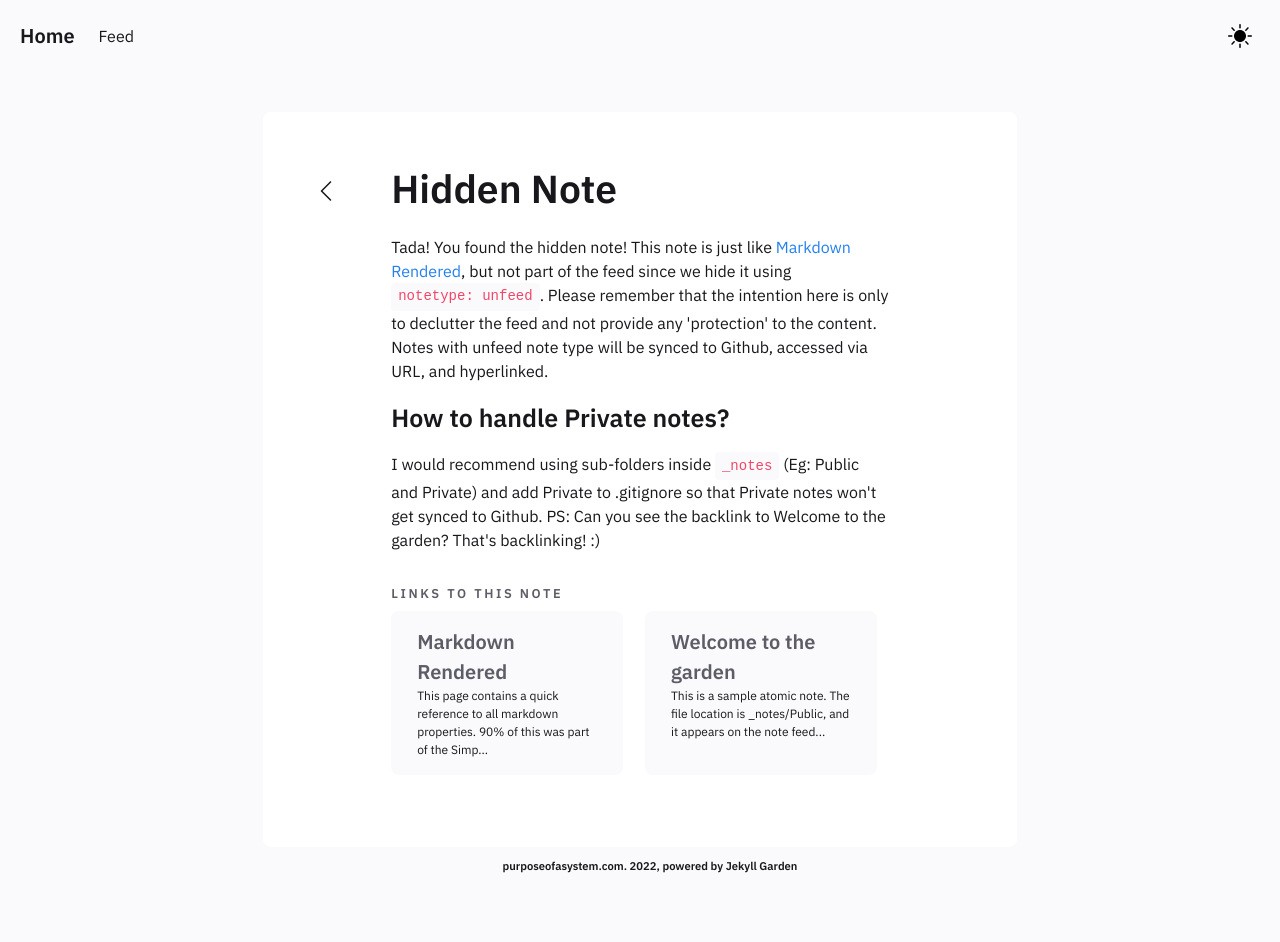
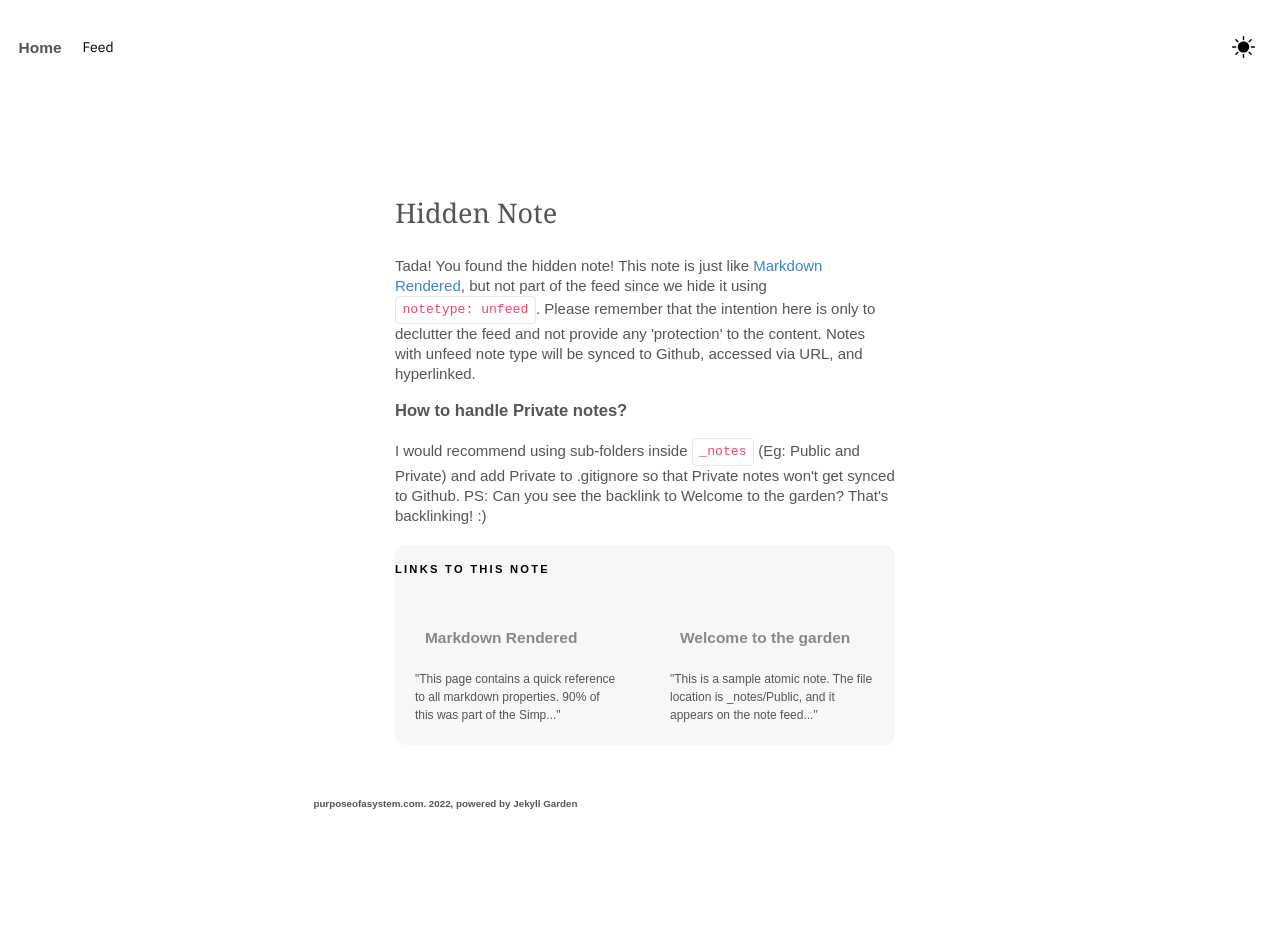
Before and after one commit to jonesethan883/jonesethan883.github.io, a Jekyll site: the page built from _notes/Public/Hidden Note.md, in a window 1280 px wide. Built offline with Jekyll 4.4.1, drawn with Linux system fonts in a browser that asks for light colours; after the commit the page ends 900 px from its top, so only the background shows below that.

Commit message:
Update style.css

```diff
--- a/assets/css/style.css
+++ b/assets/css/style.css
@@ -5,45 +5,33 @@ layout: Stylesheet
 @import "/assets/css/highlight.css";
 /* Containers: Body, Container, Box, Main, Header, Content */
 
-html, html[data-theme="light"] {
-    --bg-main: #FFFFFF;
-    --bg-sub: #FAFAFC;
-    --color-bis: #363636;
-    --text-main: #18181C;
-    --text-sub: #5D5D67;
-    --link: #2380ED;
-    --border: #E5E5E5;
-}
+:root {
+    --main-hue: 0;
+    --primary-bg-color: hsl(var(--main-hue), 0%, 100%);
+    --secondary-bg-color: hsl(var(--main-hue), 0%, 96.9%);
+    --ternary-bg-color: hsl(var(--main-hue), 0%, 91.4%);
+    --quaternary-bg-color: hsl(var(--main-hue), 0%, 93%);
+    --quinary-bg-color: hsl(var(--main-hue), 100%, 100%);
 
-html[data-theme="dark"] {
-    --bg-main: #18181C;
-    --bg-sub: #262626;
-    --color-bis: #E6E6E6;
-    --text-main: #FAFAFC;
-    --text-sub: #FFFFFF;
-    --link: #6D9EFF;
-    --border: #353535;
-}
+    --primary-border-color: hsl(var(--main-hue), 0%, 96.9%);
+    --secondary-border-color: hsl(var(--main-hue), 0%, 91.4%);
+    --ternary-border-color: hsl(var(--main-hue), 0%, 87.5%);
 
+    --primary-box-shadow-color: hsl(var(--main-hue), 0%, 86.7%);
+    --secondary-box-shadow-color: hsl(var(--main-hue), 0%, 81.2%);
 
-@media (prefers-color-scheme: dark) {
-    html, html[data-theme="dark"] {
-        --bg-main: #18181C;
-        --bg-sub: #262626;
-        --text-main: #FAFAFC;
-        --text-sub: #FFFFFF;
-        --link: #6D9EFF;
-        --border: #353535;
-    }
+    --primary-text-color: hsl(var(--main-hue), 0%, 33.3%);
+    --secondary-text-color: hsl(var(--main-hue), 0%, 53.3%);
+    --tertiary-text-color: hsl(var(--main-hue), 0%, 43.4%);
 
-    html[data-theme="light"] {
-	    --bg-main: #FFFFFF;
-        --bg-sub: #FAFAFC;
-        --text-main: #18181C;
-        --text-sub: #5D5D67;
-        --link: #2380ED;
-        --border: #E5E5E5;
-  }
+    --horizontal-rule-color: rgb(228, 227, 226);
+    --anchor-text-color: hsl(210, 52.8%, 51.0%);
+    --anchor-link-color: hsl(205, 12%, 70%);
+    --search-placeholder-color: hsl(var(--main-hue), 0%, 60.0%);
+    --searchbox-shadow-color:  hsl(204, 63.0%, 78.8%);
+    --heading-font-family: Georgia, serif;
+    --primary-font-family: sans-serif;
+    --secondary-font-family: sans-serif;
 }
 
 
@@ -75,7 +63,7 @@ body {
     border-left: 1px solid var(--primary-border-color);
     border-right: 1px solid var(--primary-border-color);
     border-bottom: 1px solid var(--primary-border-color);
-    width: 30%;
+    width: 60%;
     position: absolute;
     top: 0px;
 }
@@ -87,141 +75,58 @@ header {
 
 main {
     min-height: 300px;
+    margin-left: 20px;
+    padding-right: 10px;
 }
 
-.buttons.for-back-home:not(:last-child) {
-    margin-left: 0;
-    margin-bottom: 1rem;
-}
-
-.navbar-item.navbar-dark-mode__mobile {
-    flex-grow: 1;
-    justify-content: flex-end;
-}
-
-@media screen and (min-width: 768px) {
-    .buttons.for-back-home:not(:last-child) {
-        margin-left: 2rem;
-    }
-}
 
 /* Phrasing Style: H1, H2, H3, H4, H5, H6, P, A, UL, LI */
 
-
-/* Titles using major third
-.title.is-1, .is-size-1 {
-    font-size: $size-1; //39.06px
-    font-weight: $weight-semibold;
-}
-.title.is-2, .is-size-2 {
-    font-size: $size-2; //31.25px
-    font-weight: $weight-semibold;
-}
-.title.is-3, .is-size-3 {
-    font-size: $size-3; //25.00px
-    font-weight: $weight-semibold;
-}
-.title.is-4, .is-size-4 {
-    font-size: $size-4; //20.00px
-    font-weight: $weight-semibold;
-}
-.title.is-5, .is-size-5 {
-    font-size: $size-5; //20.00px
-    font-weight: normal;
-}
-.title.is-6, .is-size-6 {
-    font-size: $size-6; //16px
-    font-weight: $weight-semibold;
-}
-.is-para {
-    font-size: $size-6; //16px
-    font-weight: normal;
-}
-.is-para-small, .is-size-7 {
-    font-size: $size-7; //12.80px
-    font-weight: normal;
-}
-.is-title-uppercase {
-    font-size: $size-7; //12.80px
-    font-weight: $weight-semibold;
-    text-transform: uppercase;
-    color: $text-sub;
-    margin-bottom: 8px;
-    letter-spacing: 0.2em;
-}
-*/
-
-/* Minor third with base font 14px */
 h1 {
-    font-size: 2.074rem;
-    font-weight: 600;
+    font-size: 27px;
 }
 
 h2 {
-    font-size: 1.728rem;
-    font-weight: 600;
+    font-size: 22px;
 }
 
 h3 {
-    font-size: 1.44rem;
-    font-weight: 600;
+    font-size: 16.6px;
 }
 
 h4 {
-    font-size: 1.2rem;
-    font-weight: 600;
+    font-size: 15.5px;
 }
 
 h5 {
-    font-size: 1.2rem;
-    font-weight: 400;
+    font-size: 15px;
 }
 
 h6 {
-    font-size: 1rem;
-    font-weight: 600;
+    font-size: 13px;
 }
 
-
-/* Major third with base font 16px */
-@media screen and (min-width: 769px), print {
-    html {
-        font-size: 16px !important;
-    }
-    h1 {
-        font-size: 2.441rem;
-        font-weight: 600;
-    }
-
-    h2 {
-        font-size: 1.953rem;
-        font-weight: 600;
-    }
-
-    h3 {
-        font-size: 1.563rem;
-        font-weight: 600;
-    }
-
-    h4 {
-        font-size: 1.25rem;
-        font-weight: 600;
-    }
-
-    h5 {
-        font-size: 1.25rem;
-        font-weight: 400;
-    }
-
-    h6 {
-        font-size: 1rem;
-        font-weight: 600;
-    }
+h1, h2 {
+  color: var(--primary-text-color);
+  font-family:  var(--heading-font-family);
+  font-weight: normal;
 }
 
-h1, h2, h3, h4, h5, h6 {
-    margin: 0;
-    font-family: 'IBM Plex Sans', sans-serif;
+h2 {
+  padding-bottom: 0.25em;
+  border-bottom: 1px solid var(--secondary-border-color);
+}
+
+h3, h4, h5, h6 {
+  color: var(--primary-text-color);
+  font-family:  var(--primary-font-family);
+  font-weight: bold;
+}
+
+a, p, ul, li, ol, table, span, blockquote {
+    color: var(--primary-text-color);
+    font-family:   var(--secondary-font-family);
+    font-size: 15px;  /* Let's set the font-size to something old-man friendly */
 }
 
 p a,
@@ -264,6 +169,7 @@ img {
 
 code {
     font-family: Consolas, 'Courier New', Courier, monospace;
+    font-family: Consolas, 'Courier New', Courier, monospace;
     display: inline-block;
     overflow: auto !important;
     white-space: pre-line !important;
@@ -277,16 +183,18 @@ code {
 
 .regular-sans code {
     padding: 20px;
-    background-color: var(--bg-sub);
+    background-color: var(--secondary-bg-color);
     border-radius: 5px;
     border: none;
+    font-family: var(--secondary-font-family) !important;
 }
 
 .serif code {
     padding: 20px;
-    background-color: var(--bg-sub);
+    background-color: var(--secondary-bg-color);
     border-radius: 5px;
     border: none;
+    font-family: 'EB Garamond', Georgia, serif !important;
 }
 
 
@@ -299,10 +207,10 @@ pre code {
     padding: 15px 15px  15px 15px;
     vertical-align:middle;
     width: 90%;
-    background-color: var(--bg-sub);
+    background-color: var(--secondary-bg-color);
     border: 1px solid var(--secondary-border-color);
     border-radius: 5px;
-    color: var(--text-main);
+    color: var(--primary-text-color);
 }
 
 
@@ -336,7 +244,7 @@ table {
 }
 
 th, td {
-    color: var(--text-main);
+    color: var(--primary-text-color);
     padding: 8px;
     text-align: left;
     font-size: 12px;
@@ -360,11 +268,11 @@ tr {
 }
 
 thead tr:nth-child(odd) {
-    background-color: var(--bg-sub);
+    background-color: var(--secondary-bg-color);
 }
 
 tbody tr:nth-child(even) {
-    background-color: var(--bg-sub);
+    background-color: var(--secondary-bg-color);
 }
 
 hr {
@@ -386,14 +294,14 @@ hr {
 }
 
 .site-heading-rtl > .main-page-heading {
-    color: var(--text-main);
+    color: var(--primary-text-color);
     font-family:  var(--primary-font-family);
     font-weight: 600;
     margin-right: 20px;
 }
 
 .site-heading-rtl > .main-page-tagline {
-    color: var(--text-sub);
+    color: var(--secondary-text-color);
     font-family:  var(--primary-font-family);
     font-size: 0.7rem;
     font-weight: 600;
@@ -403,7 +311,7 @@ hr {
 
 
 .site-heading-rtl > .main-page-subheading {
-    color: var(--text-main);
+    color: var(--primary-text-color);
     font-family:  var(--primary-font-family);
     font-weight: 600;
     font-size: 17.3px !important;
@@ -425,14 +333,14 @@ hr {
 }
 
 .site-heading-ltr > .main-page-heading {
-    color: var(--text-main);
+    color: var(--primary-text-color);
     font-family:  var(--primary-font-family);
     font-weight: 600;
     margin-left: 20px;
 }
 
 .site-heading-ltr > .main-page-tagline {
-    color: var(--text-sub);
+    color: var(--secondary-text-color);
     font-family:  var(--primary-font-family);
     font-size: 0.7rem;
     font-weight: 600;
@@ -442,7 +350,7 @@ hr {
 
 
 .site-heading-ltr > .main-page-subheading {
-    color: var(--text-main);
+    color: var(--primary-text-color);
     font-family:  var(--primary-font-family);
     font-weight: 600;
     font-size: 17.3px !important;
@@ -462,7 +370,7 @@ hr {
 }
 
 .avatar-link {
-    background-color: var(--bg-main);
+    background-color: var(--primary-bg-color);
     border-radius: 50%;
     display: inline-block !important;
     float: left;
@@ -474,7 +382,7 @@ hr {
 }
 
 .avatar-img {
-    border: 2px solid var(--bg-main);
+    border: 2px solid var(--primary-bg-color);
     border-radius: 50%;
     box-sizing: border-box;
     height: 85px;
@@ -491,7 +399,7 @@ hr {
 
 .userboard {
    clear: both;
-    background-color: var(--bg-sub);
+    background-color: var(--secondary-bg-color);
     width: 100%;
 }
 
@@ -508,7 +416,7 @@ hr {
 
 .username:hover {
     text-decoration: underline;
-    color: var(--text-main);
+    color: var(--primary-text-color);
 }
 
 .userdesc {
@@ -516,40 +424,30 @@ hr {
     margin-top: -13px;
 }
 
-.userdesc p:nth-child(1) {
+.bio {
     font-size: 14.5px;
 }
 
-.userdesc p:nth-child(2) {
+.alt_link {
+    margin-top: -12px;
+    font-size: 13px !important;
+    display: flex;
+    flex-direction: row;
+}
+
+.alt_link a {
+    text-decoration: none;
+    padding-left: 3px;
+    color: var(--anchor-text-color);
+}
+
+.social {
     margin-top: -9px;
     font-size: 13px !important;
 }
 
-.link-to-notes {
-    padding-left: 20px;
-    margin-top: -12px;
-    padding-bottom: 8px;
-}
-
-.link-to-notes a {
-    color: var(--link);
-    text-decoration: none;
-    font-family: var(--primary-font-family);
-    font-size: 13px;
-    margin-left: -3px;
-}
-
-.link-to-notes a:hover {
-    text-decoration: underline;
-}
-
-.link-to-notes a, .link-to-notes svg {
-    vertical-align: middle;
-    display: inline-block;
-}
-
 .anchor-link {
-    stroke: var(--link) !important;
+    stroke: var(--anchor-link-color) !important;
 }
 
 .main-site-subheader {
@@ -583,7 +481,7 @@ hr {
     margin-top: 7px;
     align-self: center;
     justify-self: center;
-    stroke: var(--text-main);
+    stroke: var(--primary-text-color);
 }
 
 .menu-item-text {
@@ -592,7 +490,7 @@ hr {
     font-weight: 600;
     font-size: 0.7rem;
     font-family: var(--primary-font-family);
-    color: var(--text-main);
+    color: var(--primary-text-color);
 }
 
 .stale-link {
@@ -617,12 +515,10 @@ hr {
 }
 
 #markdown-toc {
+    border: 1px solid #aaa;
     padding: 1.5em;
     list-style: decimal;
     display: inline-block;
-    background: var(--bg-sub);
-    width: 100%;
-    margin: 0;
 }
 
 #markdown-toc a {
@@ -644,14 +540,14 @@ hr {
     height: 40px;
     border: 0px;
     font-family: var(--secondary-font-family) !important;
-    color: var(--text-main);
+    color: var(--primary-text-color);
     font-size: 18px;
     border-bottom: 1px solid var(--primary-border-color);
-    background-color: var(--bg-sub);
+    background-color: var(--secondary-bg-color);
 }
 
 ::placeholder {
-    color: var(--bg-sub);
+    color: var(--search-placeholder-color);
     font-size: 18px;
     font-family:  var(--secondary-font-family) !important;
 }
@@ -660,7 +556,7 @@ hr {
     vertical-align: middle;
     margin-top: -2px;
     padding-left: 20px;
-    stroke: var(--text-sub) !important;
+    stroke: var(--secondary-text-color) !important;
     padding-top: 12.5px;
     z-index: 1;
 }
@@ -677,30 +573,30 @@ hr {
 .search-shortcut kbd:first-child, .search-shortcut kbd:nth-child(2) {
     vertical-align: middle;
     display: inline-block;
-    color: var(--text-sub);
+    color: var(--secondary-text-color);
     font-size: 1em;
     border-radius: 0.2em;
     padding: 0.1em 0.3em;
-    box-shadow:0 0px 8px var(--card-drop-shadow);
+    box-shadow:0 0px 8px var(--primary-box-shadow-color);
 }
 
 .searchbar input[type="text"]:focus {
     border-color: var(--primary-border-color);
-    box-shadow: 0 0 8px 0 var(--sborder);
+    box-shadow: 0 0 8px 0 var(--searchbox-shadow-color);
 }
 
 .searchbar input[type=text]:hover {
-    background-color: var(--bg-sub);
+    background-color: var(--quinary-bg-color);
 }
 
 .searchbar input[type=text]:active,
 .searchbar input[type=text]:focus {
-    background-color: var(-sub);
+    background-color: var(--quinary-bg-color);
     outline: none;
 }
 
 .search_res:hover {
-    background-color: var(--bg-sub);
+    background-color: var(--secondary-bg-color);
 }
 
 .search_res:hover > a {
@@ -708,13 +604,13 @@ hr {
 }
 
 .search-results {
-    position: inherit;
+    position: absolute;
     left: 0;
     display: none;
     width: 100%;
     max-height: 500px;
     overflow-y: auto;
-    background-color: var(--bg-main);
+    background-color: #fff;
     border-bottom-right-radius: 4px;
     border-bottom-left-radius: 4px;
     box-shadow: 0 1px 2px rgba(0, 0, 0, 0.12), 0 3px 10px rgba(0, 0, 0, 0.08); ;
@@ -749,7 +645,7 @@ hr {
 
 .search-result:hover,
 .search-result.active {
-    background-color: var(--bg-sub);
+    background-color: var(--secondary-bg-color);
 }
 
 .search-result:hover > .search-result-title,
@@ -759,7 +655,7 @@ hr {
 
 .svg-doc {
     padding-right: 2px;
-    stroke: var(--text-sub) !important;
+    stroke: var(--secondary-text-color) !important;
 }
 
 .search-result:hover > .svg-doc,
@@ -809,7 +705,7 @@ hr {
 }
 
 .search-result-preview span {
-    color: var(--text-sub) !important;
+    color: var(--tertiary-text-color) !important;
 }
 
 .search-result-preview + .search-result-preview {
@@ -826,7 +722,7 @@ hr {
     padding-bottom: 0.5rem;
     padding-left: 0.75rem;
     font-family: var(--primary-font-family) !important;
-    color: var(--text-main) !important;
+    color: var(--primary-text-color) !important;
 }
 
 
@@ -868,9 +764,9 @@ hr {
 }
 
 .back-icon {
-    background-color: var(--bg-sub);
+    background-color: var(--quinary-bg-color);
     fill: currentColor;
-    color: var(--text-main);
+    color: var(--primary-text-color);
     margin-top: 5px;
     padding-left: 5px;
     fill: currentColor;
@@ -884,7 +780,7 @@ hr {
 }
 
 .back-p {
-    color: var(--text-main);
+    color: var(--primary-text-color);
     text-decoration: none;
     cursor: pointer;
     font-weight: 600;
@@ -899,7 +795,7 @@ hr {
 }
 
 .feed-title-excerpt-block:hover {
-    background-color: var(--bg-sub);
+    background-color: var(--secondary-bg-color);
 }
 
 .srccode {
@@ -912,7 +808,7 @@ hr {
 }
 
 .feed-title {
-    color: var(--text-main);
+    color: var(--primary-text-color);
     margin-left: 20px;
     margin-right: 50px;
     font-size: 16.5px;
@@ -921,7 +817,7 @@ hr {
 }
 
 .feed-excerpt{
-    color: var(--text-main);
+    color: var(--primary-text-color);
     margin-top: -12px;
     margin-left: 20px !important;
     margin-right: 30px;
@@ -941,8 +837,8 @@ hr {
 }
 
 .tag {
-    color: var(--text-main);
-    background: var(--bg-sub);
+    color: var(--primary-text-color);
+    background: var(--secondary-bg-color);
     text-decoration: none;
     display: inline-block;
     padding: 0 12px;
@@ -955,11 +851,11 @@ hr {
 }
 
 .content {
-
+  line-height: 20px;
 }
 
 .content a {
-    color: var(--link);
+    color: var(--anchor-text-color);
     text-decoration: none;
 }
 
@@ -973,8 +869,8 @@ hr {
     clear: right;
     font-family:  var(--secondary-font-family) !important;
     font-size: 14px;
-    margin-right: -50%;
-    width: 30%;
+    margin-right: -45%;
+    width: 40%;
     margin-top: 0;
     margin-bottom: 0;
     vertical-align: baseline;
@@ -988,8 +884,8 @@ hr {
     clear: left;
     font-family:  var(--secondary-font-family) !important;
     font-size: 14px;
-    margin-left: -50%;
-    width: 30%;
+    margin-left: -45%;
+    width: 40%;
     margin-top: 0;
     margin-bottom: 0;
     vertical-align: baseline;
@@ -1079,15 +975,15 @@ li .mn-right {
     margin-left:20px;
     transform:translate(0, -50%);
     padding:10px 20px;
-    color: var(--text-main);
-    background-color:var(--bg-main);
+    color: var(--primary-text-color);
+    background-color:var(--primary-bg-color);
     font-weight:normal;
     font-size:13px;
     border-radius:8px;
     position:absolute;
     z-index:99999999;
     box-sizing:border-box;
-    box-shadow:0 1px 8px var(--card-drop-shadow);
+    box-shadow:0 1px 8px var(--primary-box-shadow-color);
     display:none;
 }
 
@@ -1113,8 +1009,8 @@ li .mn-right {
     left:0;
     top:50%;
     transform:translate(50%,-50%) rotate(-45deg);
-    background-color: var(--bg-main);
-    box-shadow:0 1px 8px var(--card-drop-shadow);
+    background-color: var(--primary-bg-color);
+    box-shadow:0 1px 8px var(--primary-box-shadow-color);
 }
 
 .right .tooltip-title {
@@ -1137,7 +1033,7 @@ input.margin-toggle {
 }
 
 .srs-svg {
-    stroke: var(--text-main);
+    stroke: var(--primary-text-color);
 }
 
 label.sidenote-number {
@@ -1170,22 +1066,24 @@ label.srs-toggle {
     position: relative;
     padding: 12px;
     width: 240px;
-    background-color: var(--bg-main);
+    background-color: var(--primary-bg-color);
     border: solid 1px var(--ternary-border-color);
     border-radius: 5px;
-    box-shadow: 1px 1px 15px var(--card-drop-shadow);
+    box-shadow: 1px 1px 15px var(--secondary-box-shadow-color);
     word-wrap:break-word;
 }
 
 .related {
+    background-color:var(--secondary-bg-color);
     width: 100%;
     min-height: 100px;
     border-radius: 10px;
 }
 
 .related h4 {
-    color: var(--text-sub);
-    padding-left: 10px
+    color: var(--secondary-text-color);
+    padding-top: 20px;
+    padding-left: 20px
 }
 
 .related-wrapper {
@@ -1196,31 +1094,40 @@ label.srs-toggle {
 }
 
 .related-group {
-    width: 95% !important;
+    margin-left: 10px;
+    width: 90% !important;
     height: 100%;
-    border-radius: 8px;
+    border-radius: 10px;
     cursor: pointer;
-    background-color: var(--bg-sub);
-    padding: 16px;
 }
 
 .related-group:hover {
-        box-shadow: 0px 12px 32px rgba(27, 25, 36, 0.12);
+    background-color: var(--quaternary-bg-color) !important;
 }
 
 .related-group a {
     text-decoration: none;
-    color:var(--link)
 }
 
 .related-title {
     padding-left: 10px;
     padding-right: 10px;
+    font-size: 12px !important;
+    font-family:  var(--primary-font-family) !important;
+    font-weight: 600;
+}
+
+.related-excerpt:before {
+    content: "\"";
 }
 
 
+.related-excerpt:after {
+    content: "\"";
+}
+
 .related-excerpt {
-    color: var(--text-main) !important;
+    color: var(--primary-text-color) !important;
     padding-left: 10px;
     padding-right: 5px;
     font-size: 12px !important;
@@ -1234,7 +1141,7 @@ label.srs-toggle {
     background-color: transparent;
     background-repeat: no-repeat;
     cursor: pointer;
-    color: var(--text-main);
+    color: var(--primary-text-color);
     outline: none;
     border: none;
     overflow: hidden;
@@ -1247,10 +1154,10 @@ label.srs-toggle {
     z-index: 10;
     padding: 12px 0;
     width: 240px;
-    background-color: var(--bg-main);
+    background-color: var(--primary-bg-color);
     border: solid 1px var(--ternary-border-color);
     border-radius: 5px;
-    box-shadow: 1px 1px 15px var(--card-drop-shadow);
+    box-shadow: 1px 1px 15px var(--secondary-box-shadow-color);
 }
 
 .context-menu-res li {
@@ -1265,8 +1172,8 @@ label.srs-toggle {
 }
 
 .context-menu-res li:hover {
-    color: var(--text-main);
-    background-color: var(--bg-sub);
+    color: var(--primary-text-color);
+    background-color: var(--secondary-bg-color);
 }
 
 .context-menu-res li:hover >  .context-menu-res__link {
@@ -1274,7 +1181,7 @@ label.srs-toggle {
 }
 
 .context-menu-res__link {
-    color: var(--text-main);
+    color: var(--primary-text-color);
     text-decoration: none;
 }
 
@@ -1287,10 +1194,10 @@ label.srs-toggle {
     z-index: 10;
     padding: 12px 0;
     width: 177px;
-    background-color: var(--bg-main);
+    background-color: var(--primary-bg-color);
     border: solid 1px var(--ternary-border-color);
     border-radius: 5px;
-    box-shadow: 1px 1px 15px var(--card-drop-shadow);
+    box-shadow: 1px 1px 15px var(--secondary-box-shadow-color);
   }
 
 .context-menu--active {
@@ -1316,15 +1223,15 @@ label.srs-toggle {
 .context-menu__link {
   display: block;
   padding: 4px 12px;
-  color: var(--text-main);
+  color: var(--primary-text-color);
   text-decoration: none;
   font-size: 12px;
   font-family: var(--primary-font-family) !important;
 }
 
 .context-menu__link:hover {
-  color: var(--text-main);
-  background-color: var(--bg-sub);
+  color: var(--primary-text-color);
+  background-color: var(--secondary-bg-color);
 }
 
 .popup {
@@ -1339,7 +1246,6 @@ label.srs-toggle {
 #copyright-notice {
     font-size: 0.7rem;
     font-weight: 700;
-    text-align: center;
 }
 
 #disqus_thread {
@@ -1350,7 +1256,7 @@ label.srs-toggle {
 @media screen and (max-width: 1200px){
     .sn-right,
     .mn-right {
-        margin-right: -50%;
+        margin-right: -35%;
         width: 30%;
     }
 
@@ -1385,7 +1291,7 @@ label.srs-toggle {
     }
 
 .related-group {
-    background-color:  var(--bg-sub) !important;
+    background-color:  var(--quaternary-bg-color) !important;
     margin-left: 10px;
     width: 90% !important;
     height: 100%;
@@ -1405,15 +1311,15 @@ label.srs-toggle {
         left:50%;
         transform:translate(-50%, 0);
         padding:10px 20px;
-        color:var(--text-main);
-        background-color:var(--bg-main);
+        color:var(--primary-text-color);
+        background-color:var(--primary-bg-color);
         font-weight:normal;
         font-size:13px;
         border-radius:8px;
         position:absolute;
         z-index:99999999;
         box-sizing:border-box;
-        box-shadow:0 1px 8px var(--card-drop-shadow);
+        box-shadow:0 1px 8px var(--primary-box-shadow-color);
         display:none;
     }
 
@@ -1438,8 +1344,8 @@ label.srs-toggle {
         height:12px;
         left:50%;
         transform:translate(-50%,50%) rotate(45deg);
-        background-color: var(--bg-main);
-        box-shadow:0 1px 8px var(--card-drop-shadow);
+        background-color: var(--primary-bg-color);
+        box-shadow:0 1px 8px var(--primary-box-shadow-color);
     }
 
     .bottom .tooltip-title {
```
